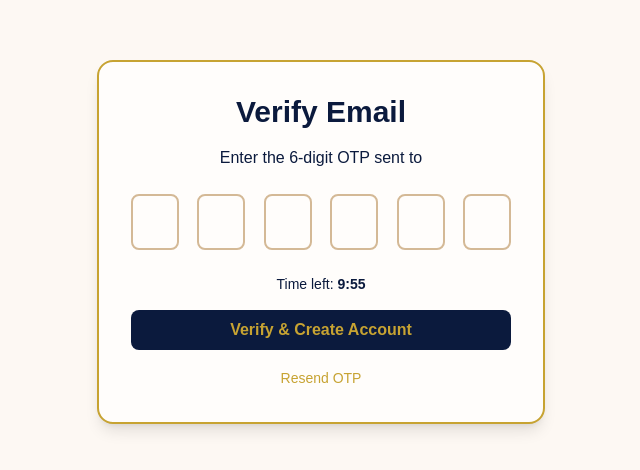
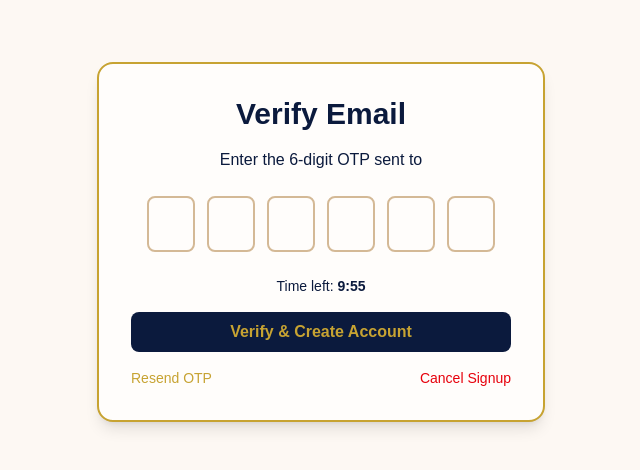
Before and after one commit to BLOUDANJEWELLERY/CATALOGUE, a Next.js app in the folder catalogue/: page /verify-otp in a window 1280 px wide. Shown: the part 158-628 px from the top of the page, without its empty margins (319-959 px from the left). Built offline with nearby package versions, Linux system fonts and the light colour scheme.

Commit message:
Update verify-otp.tsx

```diff
--- a/catalogue/pages/verify-otp.tsx
+++ b/catalogue/pages/verify-otp.tsx
@@ -108,6 +108,32 @@ export default function VerifyOtpPage() {
     }
   };
 
+  const handleCancel = async () => {
+    if (!email) return;
+    setLoading(true);
+    setError("");
+    setMessage("");
+
+    try {
+      const res = await fetch("/api/auth/cancel-signup", {
+        method: "POST",
+        headers: { "Content-Type": "application/json" },
+        body: JSON.stringify({ email }),
+      });
+
+      if (res.ok) {
+        router.push("/signup");
+      } else {
+        const data = await res.json();
+        setError(data.error || "Failed to cancel signup");
+      }
+    } catch {
+      setError("Failed to cancel signup");
+    } finally {
+      setLoading(false);
+    }
+  };
+
   const formatTime = (secs: number) => {
     const m = Math.floor(secs / 60);
     const s = secs % 60;
@@ -125,12 +151,14 @@ export default function VerifyOtpPage() {
         {error && <p className="bg-[#ffe5e5] text-red-700 p-3 rounded mb-4">{error}</p>}
         {message && <p className="bg-[#e6ffe5] text-green-700 p-3 rounded mb-4">{message}</p>}
 
-        <div className="flex justify-between mb-6">
+   <div className="flex justify-center gap-x-3 mb-6">
   {otp.map((digit, idx) => (
     <input
       key={idx}
       ref={(el: HTMLInputElement | null) => { inputsRef.current[idx] = el }}
       type="text"
+      inputMode="numeric"
+      pattern="\d*"
       maxLength={1}
       value={digit}
       onChange={(e) => handleChange(e.target.value, idx)}
@@ -152,7 +180,7 @@ export default function VerifyOtpPage() {
           {loading ? "Verifying..." : "Verify & Create Account"}
         </button>
 
-        <div className="mt-4">
+        <div className="flex justify-between mt-4">
           <button
             onClick={handleResend}
             disabled={resendCooldown > 0}
@@ -160,6 +188,14 @@ export default function VerifyOtpPage() {
           >
             {resendCooldown > 0 ? `Resend OTP in ${resendCooldown}s` : "Resend OTP"}
           </button>
+
+          <button
+            onClick={handleCancel}
+            disabled={loading}
+            className="text-sm text-red-600 hover:underline"
+          >
+            Cancel Signup
+          </button>
         </div>
       </div>
     </div>
```
Lines whose indentation alone changed are shown as unchanged.
